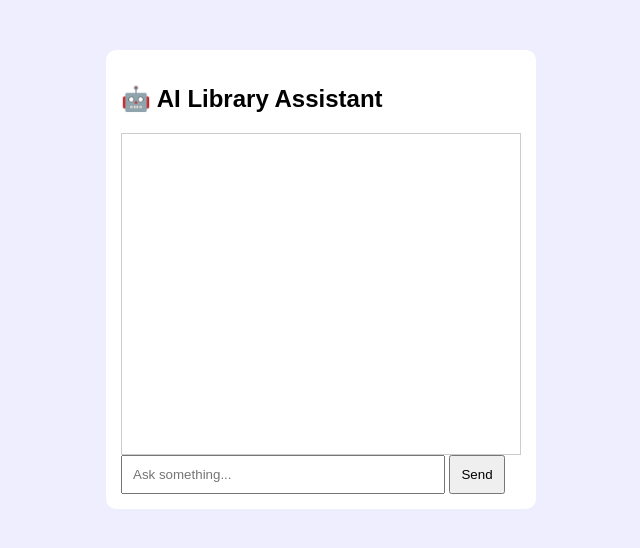
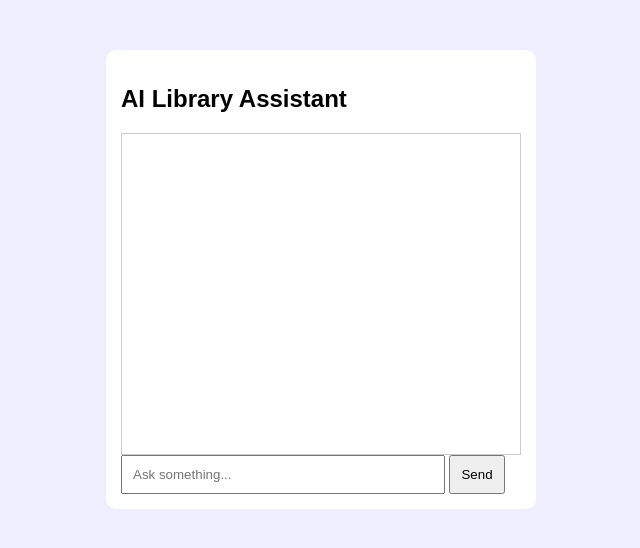
Before and after one commit to mian828/BSAI-4C, a plain HTML site: page Task10/index.html in a window 1280 px wide. Shown: the whole page, without its empty margins (319-959 px from the left). Drawn offline with Linux system fonts and the light colour scheme.

Commit message:
Fix HTML formatting and structure for chatbot page

```diff
--- a/Task10/index.html
+++ b/Task10/index.html
@@ -24,7 +24,7 @@
 <body>
 
 <div class="chatbox">
-    <h2>🤖 AI Library Assistant</h2>
+    <h2> AI Library Assistant</h2>
     <div id="chatlogs"></div>
 
     <input type="text" id="userInput" placeholder="Ask something...">
```
